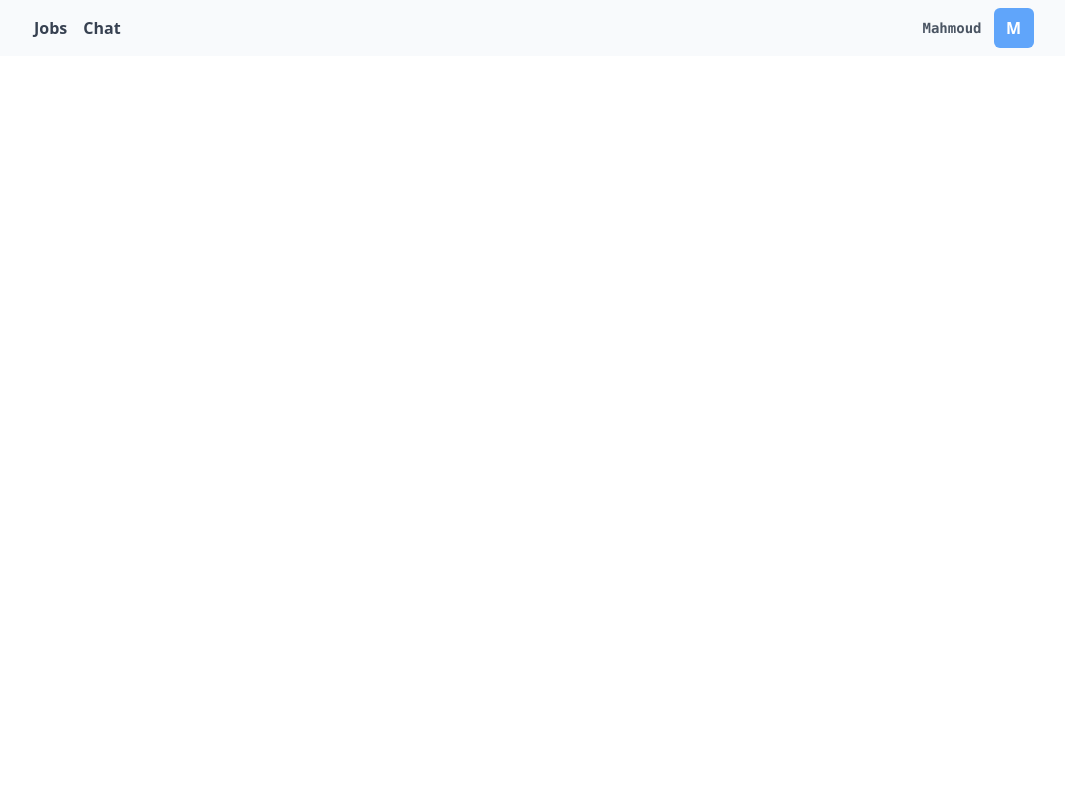
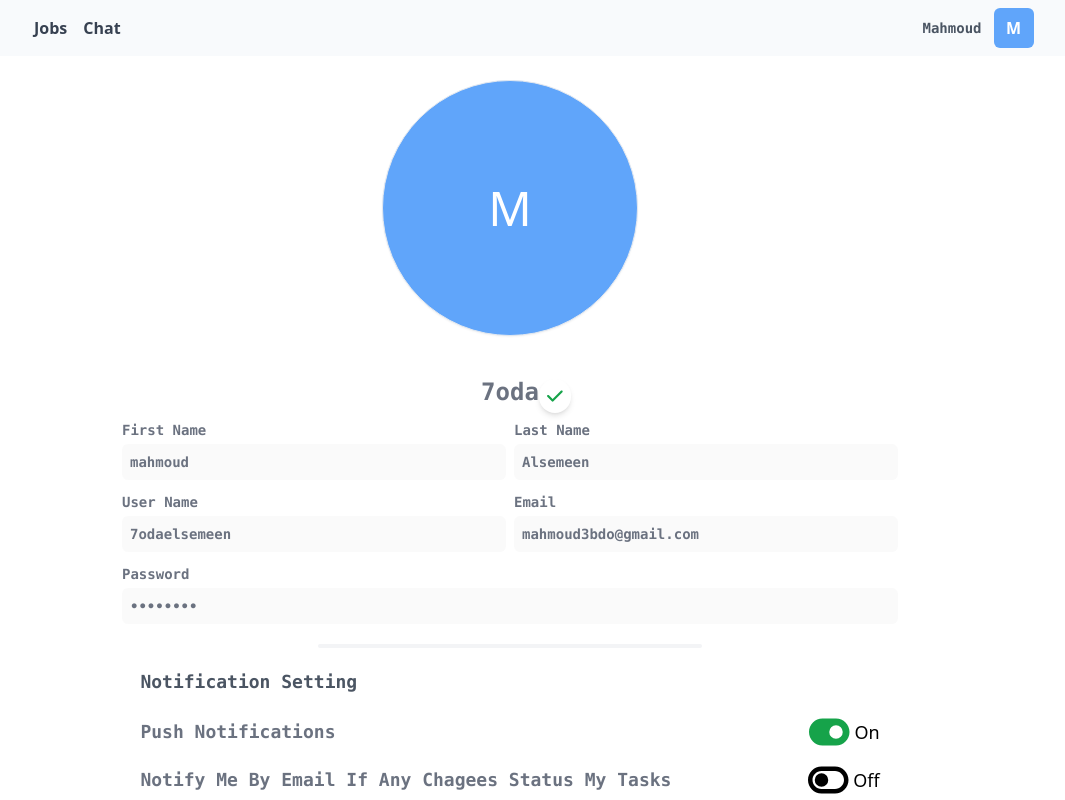
Before and after one commit to 3bdalah/den-tech, a React (Vite) app: page /profile in a window 1280 px wide. Shown: the top 800 px of the page, without its empty margins (130-1195 px from the left). Built offline with nearby package versions, Linux system fonts and the light colour scheme.

Commit message:
feat(profile): built feat profile

```diff
--- a/package.json
+++ b/package.json
@@ -13,10 +13,12 @@
     "@fortawesome/fontawesome-free": "^6.4.2",
     "@reduxjs/toolkit": "^1.9.7",
     "axios": "^1.6.0",
+    "fontawesome": "^5.6.3",
     "formik": "^2.4.5",
     "jwt-decode": "^4.0.0",
     "react": "^18.2.0",
     "react-dom": "^18.2.0",
+    "react-hot-toast": "^2.4.1",
     "react-redux": "^8.1.3",
     "react-router-dom": "^6.18.0",
     "yup": "^1.3.2"
--- /dev/null
+++ b/src/Utils/Consts.jsx
@@ -0,0 +1,22 @@
+const settings = [
+  {
+    text: "push notifications ",
+    isOn: true,
+    iconeOn: <i className="fa fa-toggle-on fa-2xl text-green-600"></i>,
+    iconeOff: <i className="fa fa-toggle-off fa-2xl"></i>,
+  },
+  {
+    text: "Notify me by email if any chagees status my tasks ",
+    isOn: false,
+    iconeOn: <i className="fa fa-toggle-on fa-2xl  text-green-600"></i>,
+    iconeOff: <i className="fa fa-toggle-off fa-2xl"></i>,
+  },
+  {
+    text: "notify me by email if any changes at created tasks",
+    isOn: true,
+    iconeOn: <i className="fa fa-toggle-on fa-2xl text-green-600"></i>,
+    iconeOff: <i className="fa fa-toggle-off fa-2xl"></i>,
+  },
+];
+
+export default settings;
--- a/src/components/Header/Header.jsx
+++ b/src/components/Header/Header.jsx
@@ -52,14 +52,6 @@ export default function Header() {
             </span>
           </div>
           <div className="flex flex-row justify-center content-center items-center">
-            <span className="mr-6">
-              <Link
-                to="/notifications"
-                className="capitalize no-underline text-gray-600 text-xl"
-              >
-                <i className="fa fa-bell"></i>
-              </Link>
-            </span>
             <span>
               <div className=" capitalize no-underline w-12 h-12 mt-2 relative z-10">
                 {openDropMenu && (
--- a/src/components/Profile/Profile.jsx
+++ b/src/components/Profile/Profile.jsx
@@ -1,7 +1,151 @@
+// import { useDispatch, useSelector } from "react-redux";
+// import { getDataUser } from "../../Redux/UserSlice";
+// import { useEffect, useState } from "react";
+import settings from "../../Utils/Consts";
+import toast, { Toaster } from "react-hot-toast";
 export default function Profile() {
+  // const user = useSelector((state) => state.userRed.user);
+  // const dispatch = useDispatch();
+  // const [dataProfile, setDataProfile] = useState({});
+  const underDevelop = () => {
+    toast.success("this part under developing ");
+  };
+  // useEffect(() => {
+  //   dispatch(getDataUser());
+  // }, [dispatch]);
+
+  // useEffect(() => {
+  //   setDataProfile(user.user);
+  //   console.log("user data", user.user);
+  // }, [user]);
+
   return (
-    <div className="font-mono text-gray-700 text-2xl capitalize">
-      Profile
+    <div>
+      <Toaster />
+      <div className="bg-white shadow-md mt-14 p-6 rounded-md text-center flex content-center justify-center  items-center flex-col">
+        <div className="h-32 w-32 md:w-48 md:h-48 lg:w-64 lg:h-64 rounded-full capitalize bg-blue-400 flex items-center justify-center text-white border-1 border-slate-200 md:border text-3xl md:text-4xl lg:text-5xl shadow-sm mb-5">
+          {"mahmoud".substring(0, 1)}
+        </div>
+        <div className="mt-3 md:mt-5 text-gray-500 rounded-full font-bold font-mono relative text-xl md:text-2xl">
+          7oda
+          <sub className="text-green-600 bg-white rounded-full shadow-md px-1 py-1 absolute md:px-2 md:py-2">
+            <i className="fa-solid fa-check"></i>
+          </sub>
+        </div>
+
+        <form>
+          <div className="mt-3 text-gray-500 rounded-full flex flex-col font-bold font-mono text-sm sm:flex-row sm:space-x-2">
+            <div className="card-input w-full sm:w-96">
+              <label htmlFor="fname" className="mb-1 float-left">
+                First Name
+              </label>
+              <input
+                className="p-2 rounded-md border-1 w-full border-gray-200"
+                type="text"
+                name="fname"
+                id="fname"
+                placeholder="First Name"
+                value="mahmoud"
+                disabled
+              />
+            </div>
+            <div className="card-input w-full sm:w-96">
+              <label htmlFor="lname" className="mb-1 float-left">
+                Last Name
+              </label>
+              <input
+                className="p-2 rounded-md border-1 w-full border-gray-200"
+                type="text"
+                name="fname"
+                id="fname"
+                placeholder="Last Name"
+                value="Alsemeen"
+                disabled
+              />
+            </div>
+          </div>
+          <div className="mt-3 text-gray-500 rounded-full flex flex-col font-bold font-mono text-sm sm:flex-row sm:space-x-2">
+            <div className="card-input w-full sm:w-96">
+              <label htmlFor="fname" className="mb-1 float-left">
+                User Name
+              </label>
+              <input
+                className="p-2 rounded-md border-1 w-full border-gray-200"
+                type="text"
+                name="fname"
+                id="fname"
+                placeholder="User Name"
+                value="7odaelsemeen"
+                disabled
+              />
+            </div>
+            <div className="card-input w-full sm:w-96">
+              <label htmlFor="lname" className="mb-1 float-left">
+                Email
+              </label>
+              <input
+                className="p-2 rounded-md border-1 w-full border-gray-200"
+                type="email"
+                name="fname"
+                id="fname"
+                placeholder="Email"
+                value="mahmoud3bdo@gmail.com"
+                disabled
+              />
+            </div>
+          </div>
+
+          <div className="mt-3 text-gray-500 rounded-full flex flex-col font-bold font-mono text-sm">
+            <div className="card-input w-full">
+              <label htmlFor="fname" className="mb-1 float-left">
+                Password
+              </label>
+              <input
+                className="p-2 rounded-md border-1 w-full border-gray-200"
+                type="password"
+                name="fname"
+                id="fname"
+                placeholder="Password"
+                value="test1234"
+                disabled
+              />
+            </div>
+          </div>
+        </form>
+
+        <span className="w-96 p-0.5  bg-gray-100  rounded-full my-5 "></span>
+        {/* <div className="container"> */}
+
+        <div className="w-full sm:w-3/5 sm:text-lg text-xs">
+          <h4 className="text-gray-600 font-mono text-left mb-4 font-bold capitalize">
+            Notification Setting
+          </h4>
+          {settings.map((sett, index) => (
+            <div
+              key={index}
+              className="flex justify-between items-center h-10 mb-2 "
+            >
+              <span className="capitalize text-gray-500 font-mono font-semibold ">
+                {sett.text}
+              </span>{" "}
+              <span className="cursor-pointer" onClick={() => underDevelop()}>
+                {sett.isOn ? sett.iconeOn : sett.iconeOff}{" "}
+                {sett.isOn ? "On" : "Off"}
+              </span>
+            </div>
+          ))}
+        </div>
+
+        <span className="w-96 p-0.5  bg-gray-100  rounded-full my-5 "></span>
+        <div className="button-edite ">
+          <button
+            onClick={() => underDevelop()}
+            className="w-44 bg-blue-600 text-white font-mono font-bold rounded-md p-2 cursor-pointer hover:bg-blue-800 transition duration-300 ease-in-out shadow-md"
+          >
+            Edite Profile
+          </button>
+        </div>
+      </div>
     </div>
   );
 }
--- a/src/main.jsx
+++ b/src/main.jsx
@@ -5,6 +5,8 @@ import "./index.css";
 import { Provider } from "react-redux";
 import store from "./Redux/Store.jsx";
 
+import "@fortawesome/fontawesome-free/css/all.min.css";
+import "@fortawesome/fontawesome-free/js/all.min.js";
 ReactDOM.createRoot(document.getElementById("root")).render(
   <React.StrictMode>
     <Provider store={store}>
```
Also changed, not shown: 1 other file (tests, documents, lock files or other folders).
